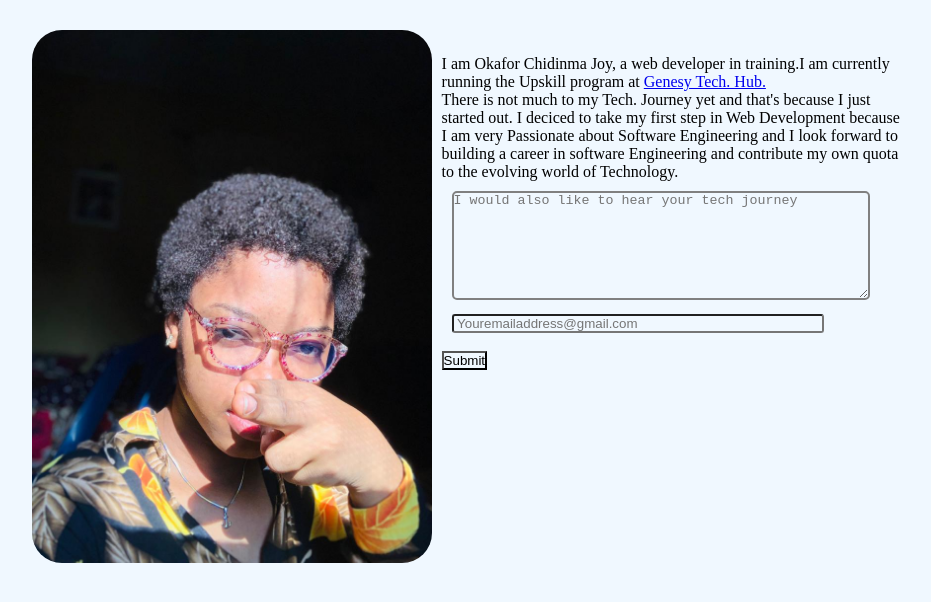
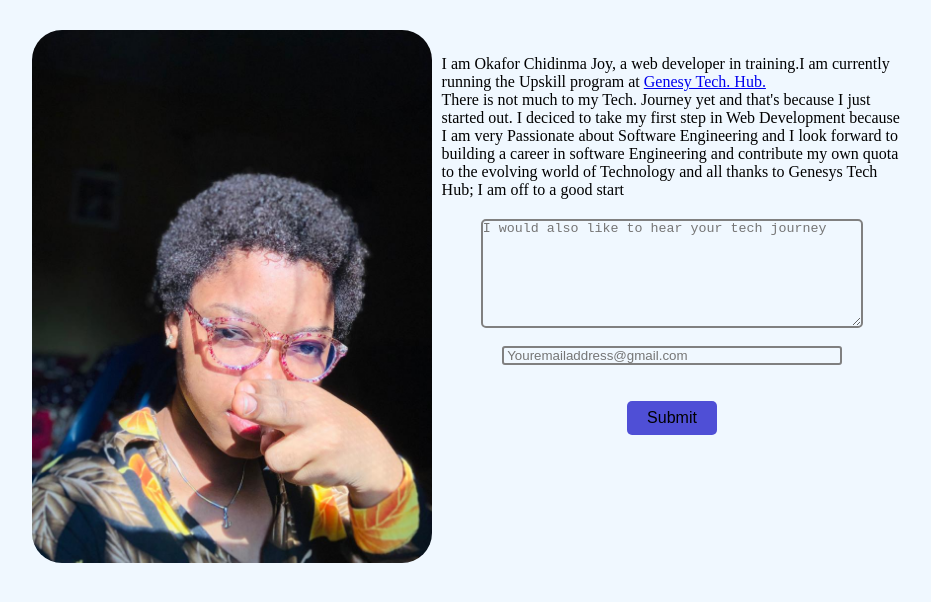
Before and after one commit to Dinmasia003/upskilltask3, a plain HTML site: page index.html in a window 1280 px wide. Shown: the whole page, without its empty margins (168-1099 px from the left). Drawn offline with Linux system fonts and the light colour scheme; a script that the page names is missing.

Commit message:
my third commit

```diff
--- a/index.html
+++ b/index.html
@@ -11,7 +11,7 @@
 <body>
   <div class="container">
       <img src="image1.jpg" alt="no image found" width="400px" style="border-radius:30px ;">
-      <div class="subdiv"><p>I am Okafor Chidinma Joy, a web developer in training.I am currently running the Upskill program at <a href="http://learnable.genesystechhub.com"> Genesy Tech. Hub.</a> <br> There is not much to my Tech. Journey yet and that's because I just started out. I deciced to take my first step in Web Development because I am very Passionate about Software Engineering and I look forward to building a career in software Engineering and contribute my own quota to the evolving world of Technology. </p>
+      <div class="subdiv"><p>I am Okafor Chidinma Joy, a web developer in training.I am currently running the Upskill program at <a href="http://learnable.genesystechhub.com"> Genesy Tech. Hub.</a> <br> There is not much to my Tech. Journey yet and that's because I just started out. I deciced to take my first step in Web Development because I am very Passionate about Software Engineering and I look forward to building a career in software Engineering and contribute my own quota to the evolving world of Technology and all thanks to Genesys Tech Hub; I am off to a good start </p>
         <form action="">
 
           <textarea name="" id="" placeholder="I would also like to hear your tech journey" rows="7" class="text"></textarea><br>
--- a/main.css
+++ b/main.css
@@ -19,11 +19,38 @@
   width: 90%;
   border: 2px solid gray;
   border-radius: 5px;
-  margin: 10px;
+}
+
+input{
+  border-radius: 3px;
+  width: 80%;
+  border: 2px gray solid;
+}
+form{
+  display: flex;
+  flex-direction: column;
+  align-items: center;
+  padding: 20px;
+}
+
+button{
+  background-color: rgb(79, 79, 214);
+  width: 90px;
+  padding: 8px;
+  border: 1px;
+  border-radius: 5px;
+  font-size: 16px;
+}
+button:hover{
+  cursor: pointer;
+  background-color: blue;
+  transform:(2.05);
+  color: #fff;
+}
+
+@media (max-width: 600px) {
+  .container{
+  flex-wrap: wrap;
+  }
 
 }
-input{
-  margin:0px 10px;
-  border-radius: 3px;
-  width: 80%;
-}
```
